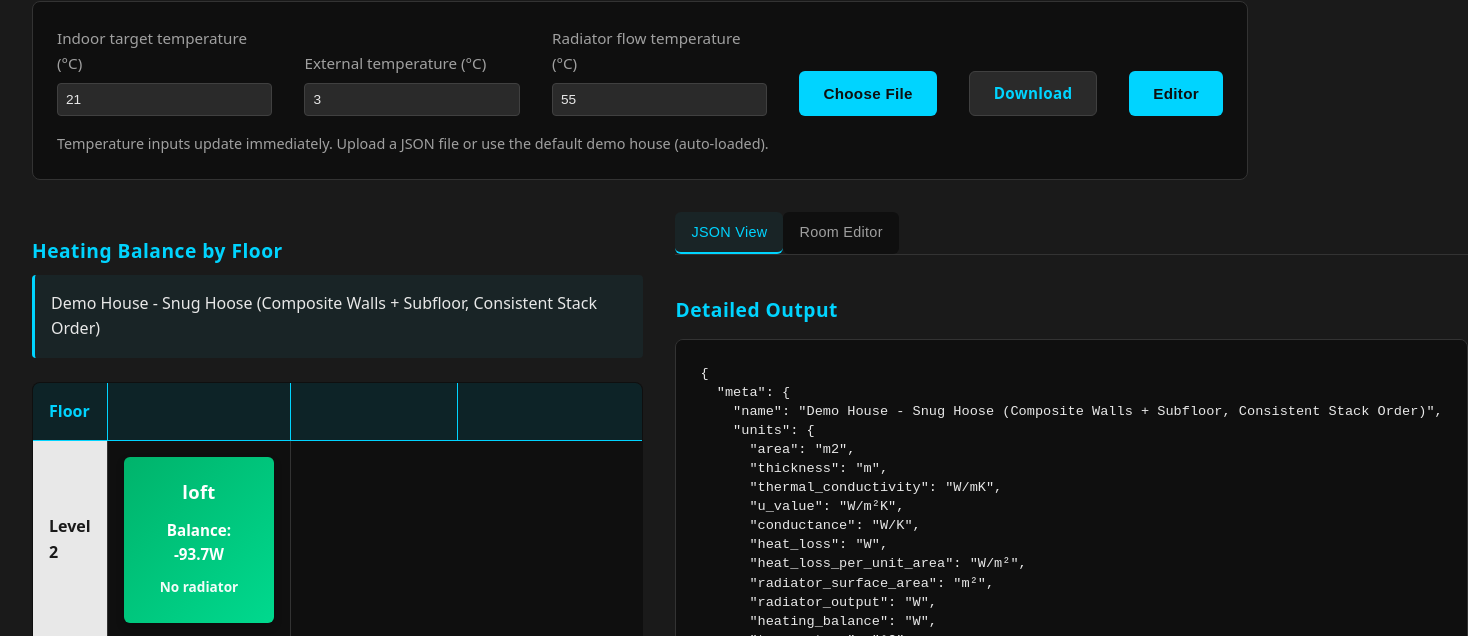
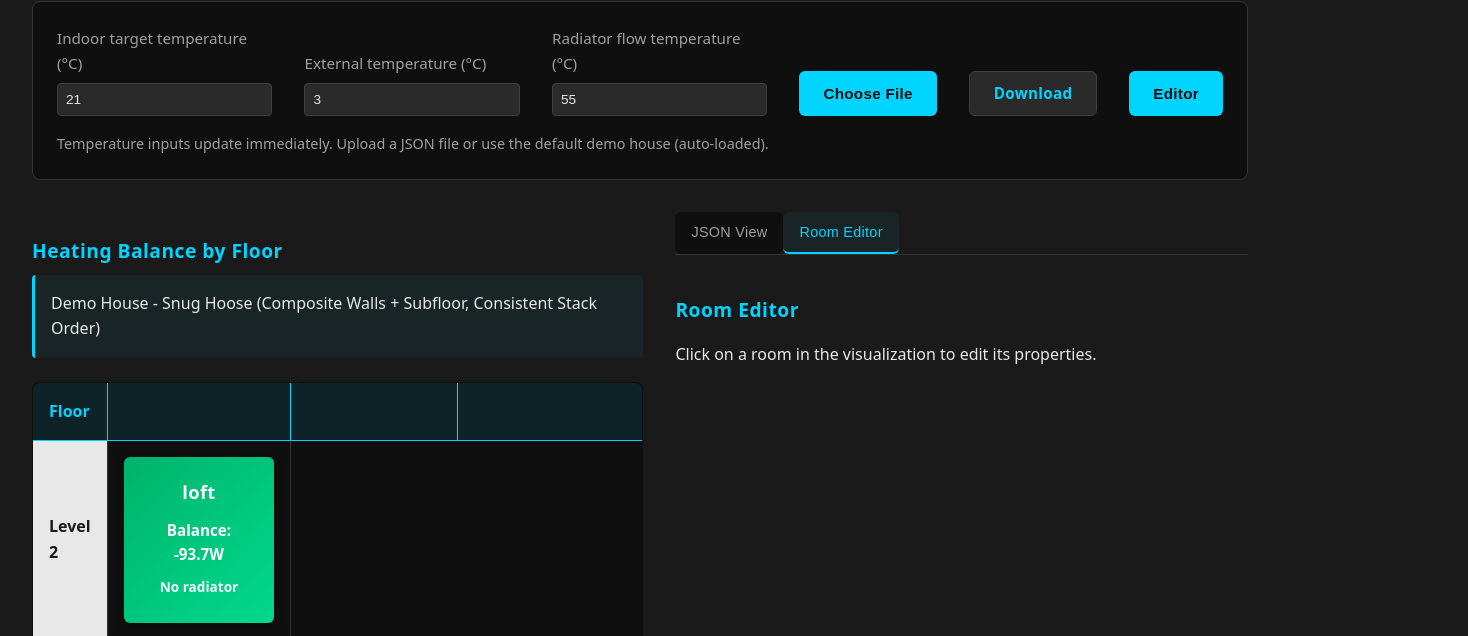
Before and after one commit to gavbarnett/Snug-Hoose, a plain HTML site: page index.html in a window 1280 px wide. Shown: the part 114-750 px from the top of the page, 1468 px wide, since content can reach past the window. Drawn offline with Linux system fonts and the light colour scheme.

Commit message:
Modified: Default to show editor over json

```diff
--- a/index.html
+++ b/index.html
@@ -37,14 +37,14 @@
     </div>
     <div class="content-right">
       <div class="editor-tabs">
-        <button id="jsonTab" class="tab-button active">JSON View</button>
-        <button id="editorTab" class="tab-button">Room Editor</button>
+        <button id="jsonTab" class="tab-button">JSON View</button>
+        <button id="editorTab" class="tab-button active">Room Editor</button>
       </div>
-      <div id="jsonPanel" class="editor-panel active">
+      <div id="jsonPanel" class="editor-panel">
         <h4>Detailed Output</h4>
         <pre id="out"></pre>
       </div>
-      <div id="roomEditorPanel" class="editor-panel">
+      <div id="roomEditorPanel" class="editor-panel active">
         <h4>Room Editor</h4>
         <div id="roomSelector">
           <p>Click on a room in the visualization to edit its properties.</p>
@@ -64,7 +64,6 @@
         <div class="editor-section">
           <h6>Add New</h6>
           <button id="addRoomBtn">Add Room</button>
-          <button id="addLevelBtn">Add Level</button>
         </div>
       </div>
     </div>
--- a/source/scripts/solver.js
+++ b/source/scripts/solver.js
@@ -481,12 +481,6 @@ document.getElementById('addRoomBtn').addEventListener('click', () => {
   alert('Add room (not implemented yet)');
 });
 
-// Add level button
-document.getElementById('addLevelBtn').addEventListener('click', () => {
-  // TODO: Implement add level modal/form
-  alert('Add level (not implemented yet)');
-});
-
 // Load and initialize on page load
 window.addEventListener('load', async () => {
   outEl.textContent = 'Initializing...';
```
